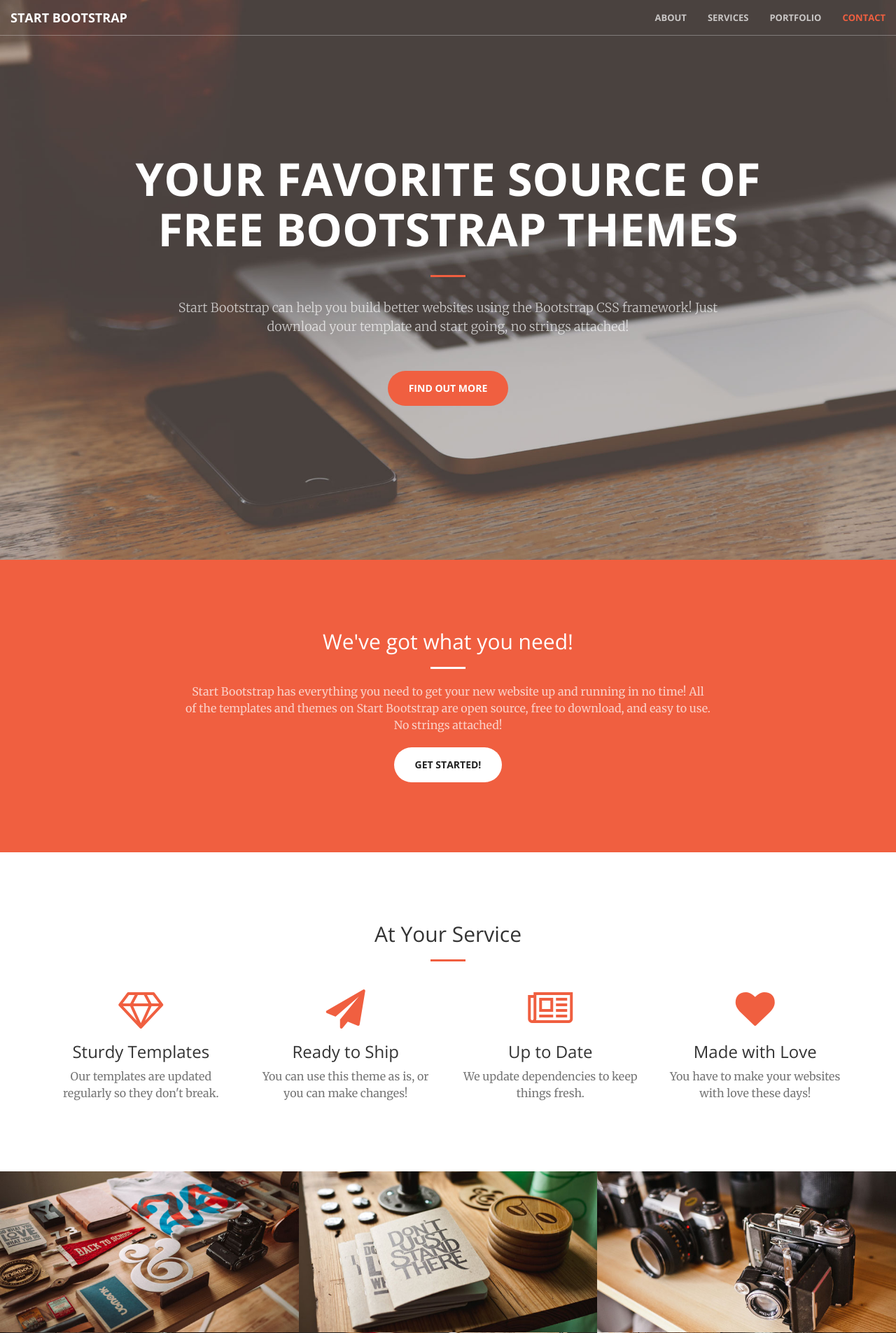
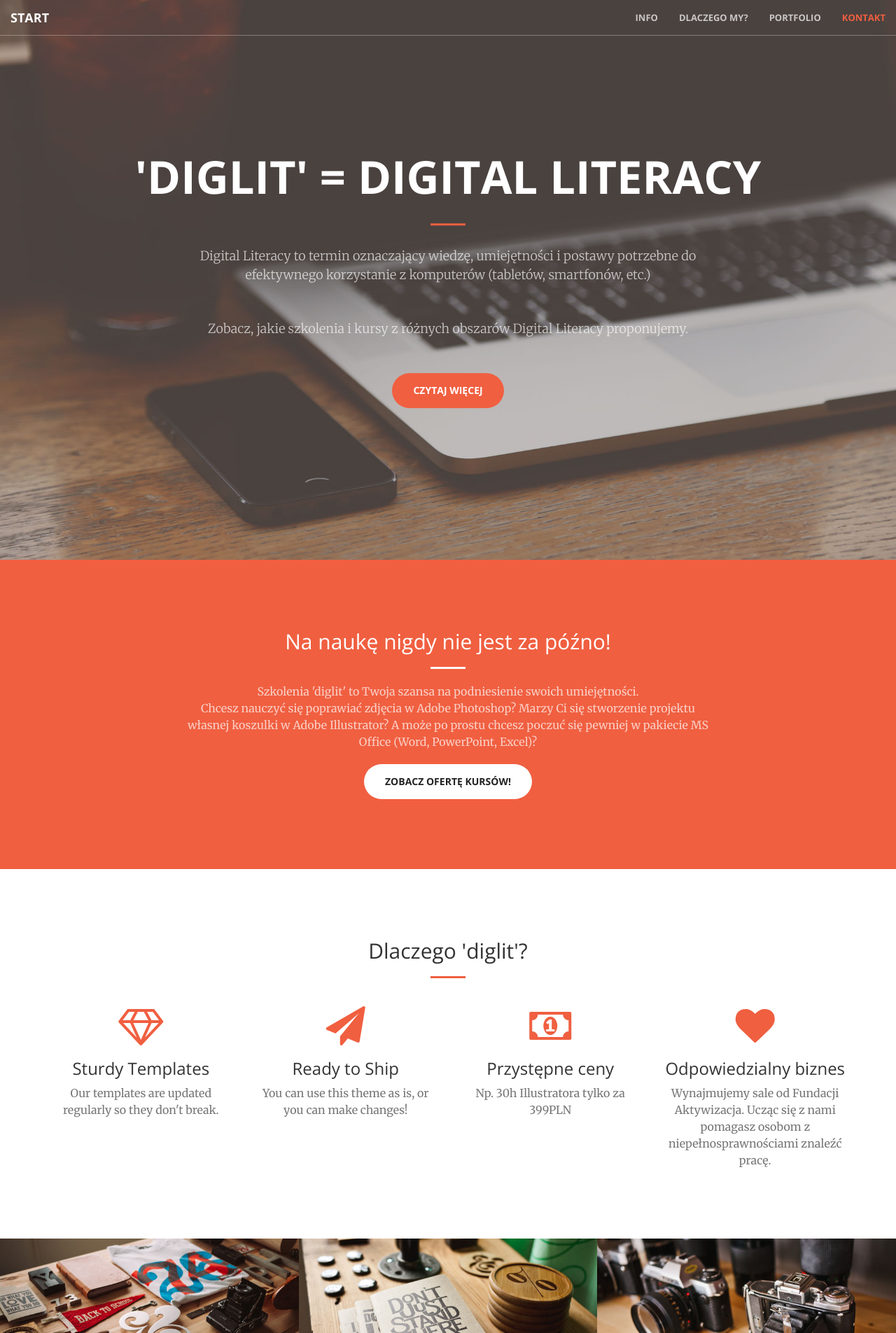
Before and after one commit to gwilku/diglit, a Django app: page / in a window 1280 px wide. Shown: the top 1905 px of the page at 70% size. Run offline with Django 3.2, Linux system fonts and the light colour scheme; some libraries are stand-ins or nearby versions.

Commit message:
link do static i nowe treści w index.html

```diff
--- a/kursy/templates/kursy/index.html
+++ b/kursy/templates/kursy/index.html
@@ -10,7 +10,7 @@
     <meta name="description" content="">
     <meta name="author" content="">
 
-    <title>Creative - Start Bootstrap Theme</title>
+    <title>diglit - szkolenia komputerowe</title>
 
     <!-- Bootstrap Core CSS -->
     <link rel="stylesheet" href="{% static 'css/bootstrap.min.css' %}" type="text/css">
@@ -42,28 +42,28 @@
             <!-- Brand and toggle get grouped for better mobile display -->
             <div class="navbar-header">
                 <button type="button" class="navbar-toggle collapsed" data-toggle="collapse" data-target="#bs-example-navbar-collapse-1">
-                    <span class="sr-only">Toggle navigation</span>
+                    <span class="sr-only">Przełącz nawigację</span>
                     <span class="icon-bar"></span>
                     <span class="icon-bar"></span>
                     <span class="icon-bar"></span>
                 </button>
-                <a class="navbar-brand page-scroll" href="#page-top">Start Bootstrap</a>
+                <a class="navbar-brand page-scroll" href="#page-top">Start</a>
             </div>
 
             <!-- Collect the nav links, forms, and other content for toggling -->
             <div class="collapse navbar-collapse" id="bs-example-navbar-collapse-1">
                 <ul class="nav navbar-nav navbar-right">
                     <li>
-                        <a class="page-scroll" href="#about">About</a>
+                        <a class="page-scroll" href="#about">Info</a>
                     </li>
                     <li>
-                        <a class="page-scroll" href="#services">Services</a>
+                        <a class="page-scroll" href="#services">Dlaczego my?</a>
                     </li>
                     <li>
                         <a class="page-scroll" href="#portfolio">Portfolio</a>
                     </li>
                     <li>
-                        <a class="page-scroll" href="#contact">Contact</a>
+                        <a class="page-scroll" href="#contact">Kontakt</a>
                     </li>
                 </ul>
             </div>
@@ -75,10 +75,11 @@
     <header>
         <div class="header-content">
             <div class="header-content-inner">
-                <h1>Your Favorite Source of Free Bootstrap Themes</h1>
+                <h1>'diglit' = digital literacy</h1>
                 <hr>
-                <p>Start Bootstrap can help you build better websites using the Bootstrap CSS framework! Just download your template and start going, no strings attached!</p>
-                <a href="#about" class="btn btn-primary btn-xl page-scroll">Find Out More</a>
+                <p>Digital Literacy to termin oznaczający wiedzę, umiejętności i postawy potrzebne do efektywnego korzystanie z komputerów (tabletów, smartfonów, etc.)</p>
+                <p>Zobacz, jakie szkolenia i kursy z różnych obszarów Digital Literacy proponujemy.</p>
+                <a href="#about" class="btn btn-primary btn-xl page-scroll">Czytaj więcej</a>
             </div>
         </div>
     </header>
@@ -87,10 +88,10 @@
         <div class="container">
             <div class="row">
                 <div class="col-lg-8 col-lg-offset-2 text-center">
-                    <h2 class="section-heading">We've got what you need!</h2>
+                    <h2 class="section-heading">Na naukę nigdy nie jest za późno!</h2>
                     <hr class="light">
-                    <p class="text-faded">Start Bootstrap has everything you need to get your new website up and running in no time! All of the templates and themes on Start Bootstrap are open source, free to download, and easy to use. No strings attached!</p>
-                    <a href="#" class="btn btn-default btn-xl">Get Started!</a>
+                    <p class="text-faded">Szkolenia 'diglit' to Twoja szansa na podniesienie swoich umiejętności. <br/> Chcesz nauczyć się poprawiać zdjęcia w Adobe Photoshop? Marzy Ci się stworzenie projektu własnej koszulki w Adobe Illustrator? A może po prostu chcesz poczuć się pewniej w pakiecie MS Office (Word, PowerPoint, Excel)?</p>
+                    <a href="#" class="btn btn-default btn-xl">Zobacz ofertę kursów!</a>
                 </div>
             </div>
         </div>
@@ -100,7 +101,7 @@
         <div class="container">
             <div class="row">
                 <div class="col-lg-12 text-center">
-                    <h2 class="section-heading">At Your Service</h2>
+                    <h2 class="section-heading">Dlaczego 'diglit'?</h2>
                     <hr class="primary">
                 </div>
             </div>
@@ -123,16 +124,16 @@
                 </div>
                 <div class="col-lg-3 col-md-6 text-center">
                     <div class="service-box">
-                        <i class="fa fa-4x fa-newspaper-o wow bounceIn text-primary" data-wow-delay=".2s"></i>
-                        <h3>Up to Date</h3>
-                        <p class="text-muted">We update dependencies to keep things fresh.</p>
+                        <i class="fa fa-4x fa-money wow bounceIn text-primary" data-wow-delay=".2s"></i>
+                        <h3>Przystępne ceny</h3>
+                        <p class="text-muted">Np. 30h Illustratora tylko za 399PLN</p>
                     </div>
                 </div>
                 <div class="col-lg-3 col-md-6 text-center">
                     <div class="service-box">
                         <i class="fa fa-4x fa-heart wow bounceIn text-primary" data-wow-delay=".3s"></i>
-                        <h3>Made with Love</h3>
-                        <p class="text-muted">You have to make your websites with love these days!</p>
+                        <h3>Odpowiedzialny biznes</h3>
+                        <p class="text-muted">Wynajmujemy sale od Fundacji Aktywizacja. Ucząc się z nami pomagasz osobom z niepełnosprawnościami znaleźć pracę.</p>
                     </div>
                 </div>
             </div>
```
